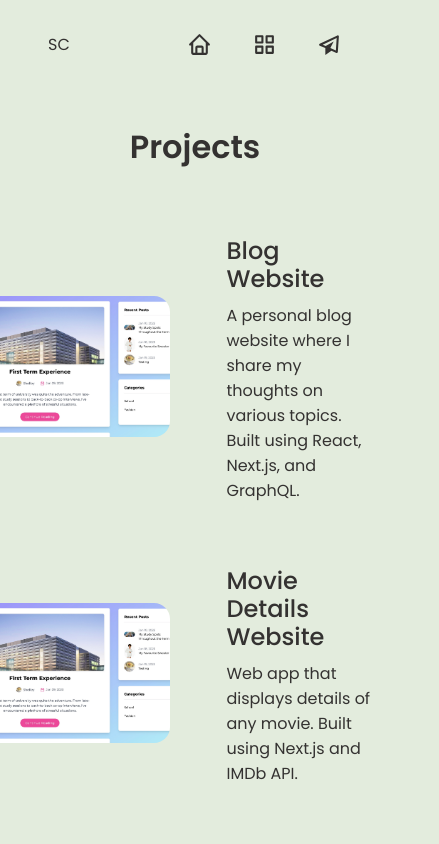
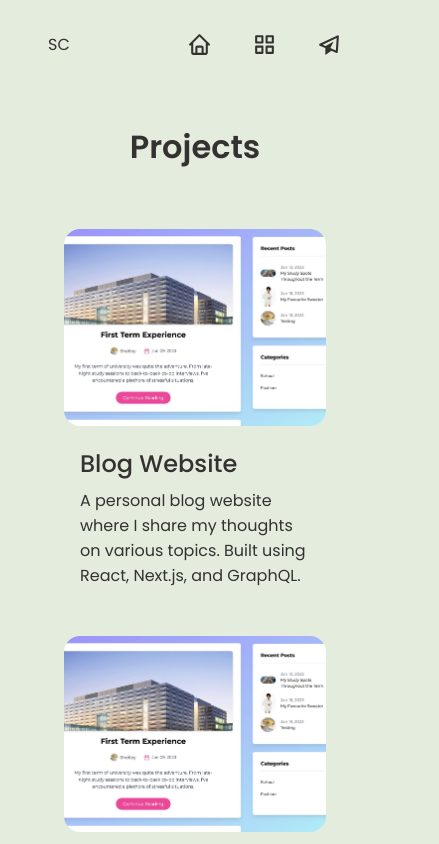
Before and after one commit to shelleychen318/personal-website, a Next.js app: page /projects in a window 390 px wide. Shown: the top 844 px of the page, 439 px wide, since content can reach past the window. Built offline with nearby package versions, Linux system fonts and the light colour scheme.

Commit message:
fixed project layout bug due to css naming

```diff
--- a/styles/Projects.module.scss
+++ b/styles/Projects.module.scss
@@ -49,30 +49,23 @@
 
 // alternate image and info positions each row
 @media (min-width: 640px) {
-  .projects > a:nth-child(2n + 1) > .projectCard {
+  .container > a:nth-child(2n + 1) > .projectCard {
     flex-direction: row-reverse;
   }
 }
 
 // decrease padding for smaller screens
 @media (max-width: 900px) {
-  .projects > a > .projectCard > .info {
+  .container > a > .projectCard > .info {
     padding: 0 1rem;
   }
 }
 
 // change to column view for small screens
 @media (max-width: 640px) {
-  .projects > a > .projectCard {
+  .container > a > .projectCard {
     flex-direction: column;
     padding: 1rem;
-
-    // .imageContainer {
-    //   max-width: 100%;
-    //   width: 100%;
-    //   height: auto;
-    //   aspect-ratio: 4 / 3;
-    // }
 
     .info {
       width: 100%;
```
